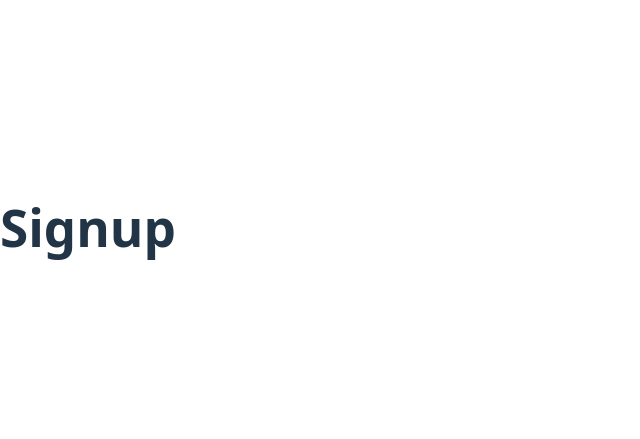
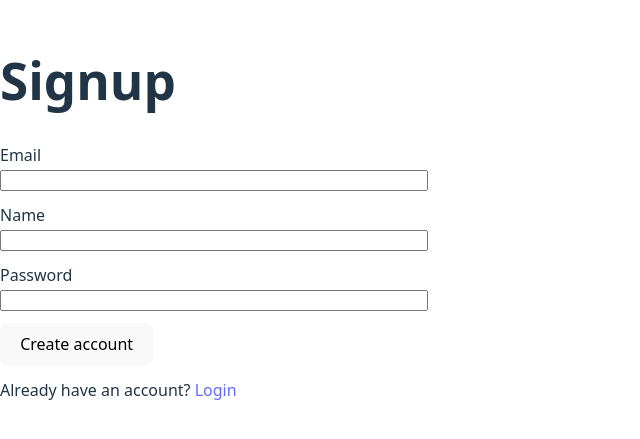
Before and after one commit to Amit-F/AI-Crypto-Advisor, a React (Vite) app in the folder client/: page /signup in a window 1280 px wide. Shown: the part 173-612 px from the top of the page, without its empty margins (0-640 px from the left). Built offline with nearby package versions, Linux system fonts and the light colour scheme; no server answers.

Commit message:
fix: humanize validation errors and add password length limits

```diff
--- /dev/null
+++ b/client/src/api.js
@@ -0,0 +1,126 @@
+import { getToken } from "./auth";
+
+// API helper centralizes backend calls
+
+const BASE_URL = import.meta.env.VITE_API_URL || "http://localhost:8000";
+
+export async function apiFetch(path, { method = "GET", body, auth = false } = {}) {
+  const headers = { "Content-Type": "application/json" };
+
+  if (auth) {
+    const token = getToken();
+    if (token) headers.Authorization = `Bearer ${token}`;
+  }
+
+  const res = await fetch(`${BASE_URL}${path}`, {
+    method,
+    headers,
+    body: body ? JSON.stringify(body) : undefined,
+  });
+
+  let data = null;
+  const text = await res.text();
+  if (text) {
+    try { data = JSON.parse(text); } catch { data = { raw: text }; }
+  }
+
+  function humanizeField(locArr) {
+    // loc looks like ["body", "password"] or ["body", "email"]
+    const last = Array.isArray(locArr) ? locArr[locArr.length - 1] : "";
+    if (last === "password") return "Password";
+    if (last === "email") return "Email";
+    if (last === "name") return "Name";
+    return last ? last[0].toUpperCase() + last.slice(1) : "Field";
+  }
+
+  function extractErrorMessage(data, status) {
+    if (!data) return `Request failed (${status})`;
+
+    // FastAPI: detail can be a string
+    if (typeof data.detail === "string") return data.detail;
+
+    // FastAPI/Pydantic: detail is an array (422 validation)
+    if (Array.isArray(data.detail)) {
+      // Try to produce the best single message for common cases
+      for (const e of data.detail) {
+        const field = humanizeField(e.loc);
+
+        // Password min length
+        if (field === "Password" && typeof e.msg === "string" && e.msg.includes("at least")) {
+          return "Password must be at least 6 characters.";
+        }
+
+        // Password max length
+        if (field === "Password" && typeof e.msg === "string" && e.msg.includes("at most")) {
+          return "Password must be at most 128 characters.";
+        }
+      }
+
+      // Generic fallback: "Email: value is not a valid email address"
+      return data.detail
+        .map((e) => {
+          const field = humanizeField(e.loc);
+          const msg = e.msg || "Invalid value";
+          return `${field}: ${msg}`;
+        })
+        .join("\n");
+    }
+
+    if (typeof data.message === "string") return data.message;
+
+    try {
+      return JSON.stringify(data);
+    } catch {
+      return `Request failed (${status})`;
+    }
+  }
+
+
+//   function extractErrorMessage(data, status) {
+//     if (!data) return `Request failed (${status})`;
+
+//     // FastAPI common patterns:
+//     // 1) detail is a string
+//     if (typeof data.detail === "string") return data.detail;
+
+//     // 2) detail is an array of validation issues (422)
+//     if (Array.isArray(data.detail)) {
+//         // Try to turn Pydantic errors into readable lines
+//         const lines = data.detail.map((e) => {
+//         const loc = Array.isArray(e.loc) ? e.loc.join(".") : "";
+//         const msg = e.msg || "Validation error";
+//         return loc ? `${loc}: ${msg}` : msg;
+//         });
+//         return lines.join("\n");
+//     }
+
+//     // 3) generic message fields
+//     if (typeof data.message === "string") return data.message;
+
+//     // 4) fallback to JSON string
+//     try {
+//         return JSON.stringify(data);
+//     } catch {
+//         return `Request failed (${status})`;
+//     }
+//   }
+
+
+  if (!res.ok) {
+    const message = extractErrorMessage(data, res.status);
+    const err = new Error(message);
+    err.status = res.status;
+    err.data = data;
+    throw err;
+  }
+
+//   if (!res.ok) {
+//     const message = data?.detail || data?.message || `Request failed (${res.status})`;
+//     const err = new Error(message);
+//     err.status = res.status;
+//     err.data = data;
+//     throw err;
+//   }
+
+  return data;
+}
--- a/client/src/pages/Login.jsx
+++ b/client/src/pages/Login.jsx
@@ -1,3 +1,68 @@
+import { useState } from "react";
+import { useNavigate, Link } from "react-router-dom";
+import { apiFetch } from "../api";
+import { setToken } from "../auth";
+
 export default function Login() {
-  return <h1>Login</h1>;
+  const nav = useNavigate();
+  const [email, setEmail] = useState("");
+  const [password, setPassword] = useState("");
+  const [loading, setLoading] = useState(false);
+  const [error, setError] = useState("");
+
+  async function onSubmit(e) {
+    e.preventDefault();
+    setError("");
+    setLoading(true);
+
+    // if (password.length < 6) {
+    //   setError("Password must be at least 6 characters.");
+    //   setLoading(false);
+    //   return;
+    // }
+
+    // if (password.length > 128) {
+    //   setError("Password must be at most 128 characters.");
+    //   setLoading(false);
+    //   return;
+    // }
+
+    try {
+      const data = await apiFetch("/auth/login", {
+        method: "POST",
+        body: { email, password },
+      });
+
+      setToken(data.access_token);
+      nav("/dashboard"); // temporary; In future will route via /me
+    } catch (err) {
+      setError(err.message);
+    } finally {
+      setLoading(false);
+    }
+  }
+
+  return (
+    <div style={{ maxWidth: 420, margin: "40px auto" }}>
+      <h1>Login</h1>
+
+      <form onSubmit={onSubmit}>
+        <label>Email</label>
+        <input value={email} onChange={(e) => setEmail(e.target.value)} type="email" required style={{ width: "100%", marginBottom: 12 }} />
+
+        <label>Password</label>
+        <input value={password} onChange={(e) => setPassword(e.target.value)} type="password" required maxLength={128} style={{ width: "100%", marginBottom: 12 }} />
+
+        {error && <p style={{ color: "tomato" }}>{error}</p>}
+
+        <button disabled={loading} type="submit">
+          {loading ? "Logging in..." : "Login"}
+        </button>
+      </form>
+
+      <p style={{ marginTop: 12 }}>
+        New here? <Link to="/signup">Create an account</Link>
+      </p>
+    </div>
+  );
 }
--- a/client/src/pages/Signup.jsx
+++ b/client/src/pages/Signup.jsx
@@ -1,3 +1,72 @@
-export default function Login() {
-  return <h1>Signup</h1>;
+import { useState } from "react";
+import { useNavigate, Link } from "react-router-dom";
+import { apiFetch } from "../api";
+import { setToken } from "../auth";
+
+export default function Signup() {
+  const nav = useNavigate();
+  const [email, setEmail] = useState("");
+  const [name, setName] = useState("");
+  const [password, setPassword] = useState("");
+  const [loading, setLoading] = useState(false);
+  const [error, setError] = useState("");
+
+  async function onSubmit(e) {
+    e.preventDefault();
+    setError("");
+    setLoading(true);
+
+    // if (password.length < 6) {
+    //   setError("Password must be at least 6 characters.");
+    //   setLoading(false);
+    //   return;
+    // }
+
+    // if (password.length > 128) {
+    //   setError("Password must be at most 128 characters.");
+    //   setLoading(false);
+    //   return;
+    // }
+
+    try {
+      const data = await apiFetch("/auth/signup", {
+        method: "POST",
+        body: { email, name, password },
+      });
+
+      setToken(data.access_token);
+      nav("/dashboard"); // temporary; In future will route via /me
+    } catch (err) {
+      setError(err.message);
+    } finally {
+      setLoading(false);
+    }
+  }
+
+  return (
+    <div style={{ maxWidth: 420, margin: "40px auto" }}>
+      <h1>Signup</h1>
+
+      <form onSubmit={onSubmit}>
+        <label>Email</label>
+        <input value={email} onChange={(e) => setEmail(e.target.value)} type="email" required style={{ width: "100%", marginBottom: 12 }} />
+
+        <label>Name</label>
+        <input value={name} onChange={(e) => setName(e.target.value)} required style={{ width: "100%", marginBottom: 12 }} />
+
+        <label>Password</label>
+        <input value={password} onChange={(e) => setPassword(e.target.value)} type="password" required maxLength={128} style={{ width: "100%", marginBottom: 12 }} />
+
+        {error && <p style={{ color: "tomato" }}>{error}</p>}
+
+        <button disabled={loading} type="submit">
+          {loading ? "Creating account..." : "Create account"}
+        </button>
+      </form>
+
+      <p style={{ marginTop: 12 }}>
+        Already have an account? <Link to="/login">Login</Link>
+      </p>
+    </div>
+  );
 }
```
Also changed, not shown: 1 other file (tests, documents, lock files or other folders).
